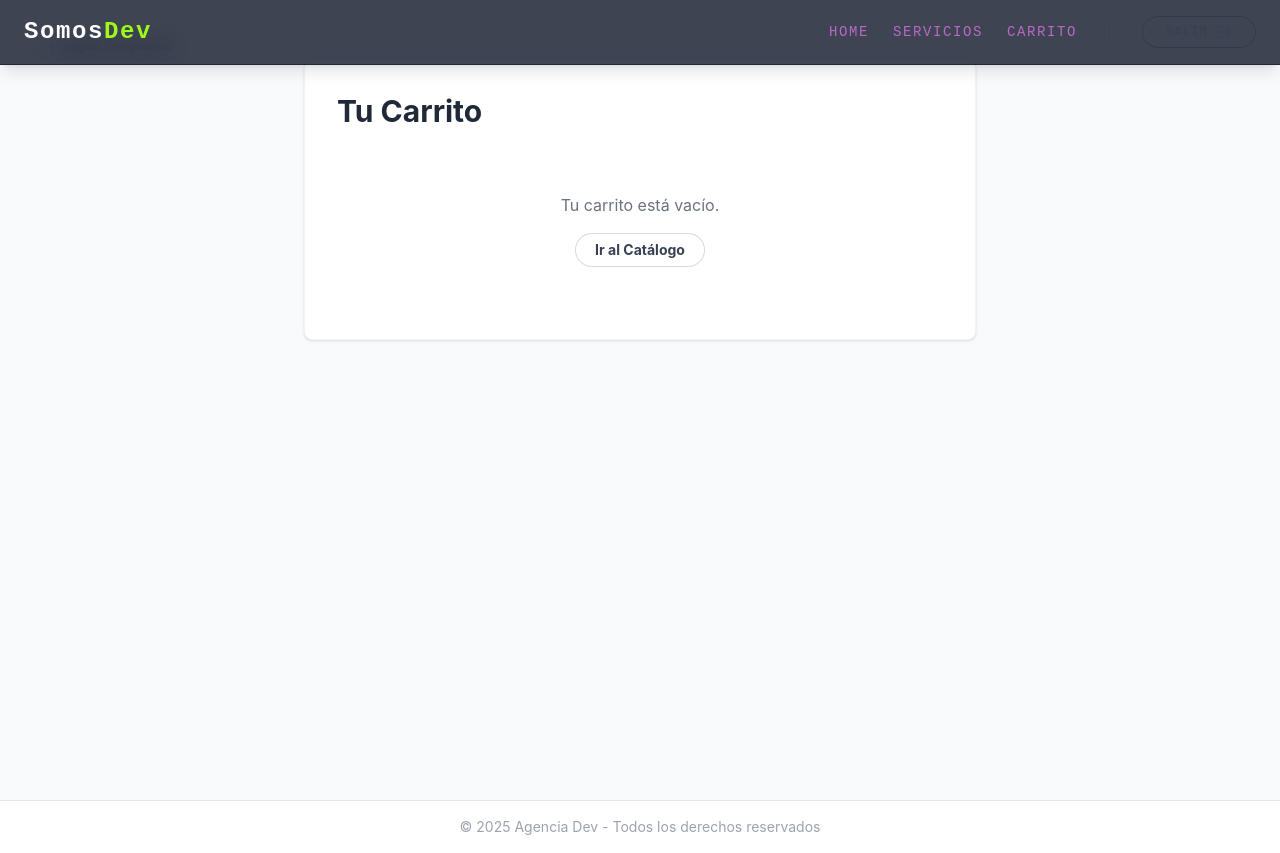
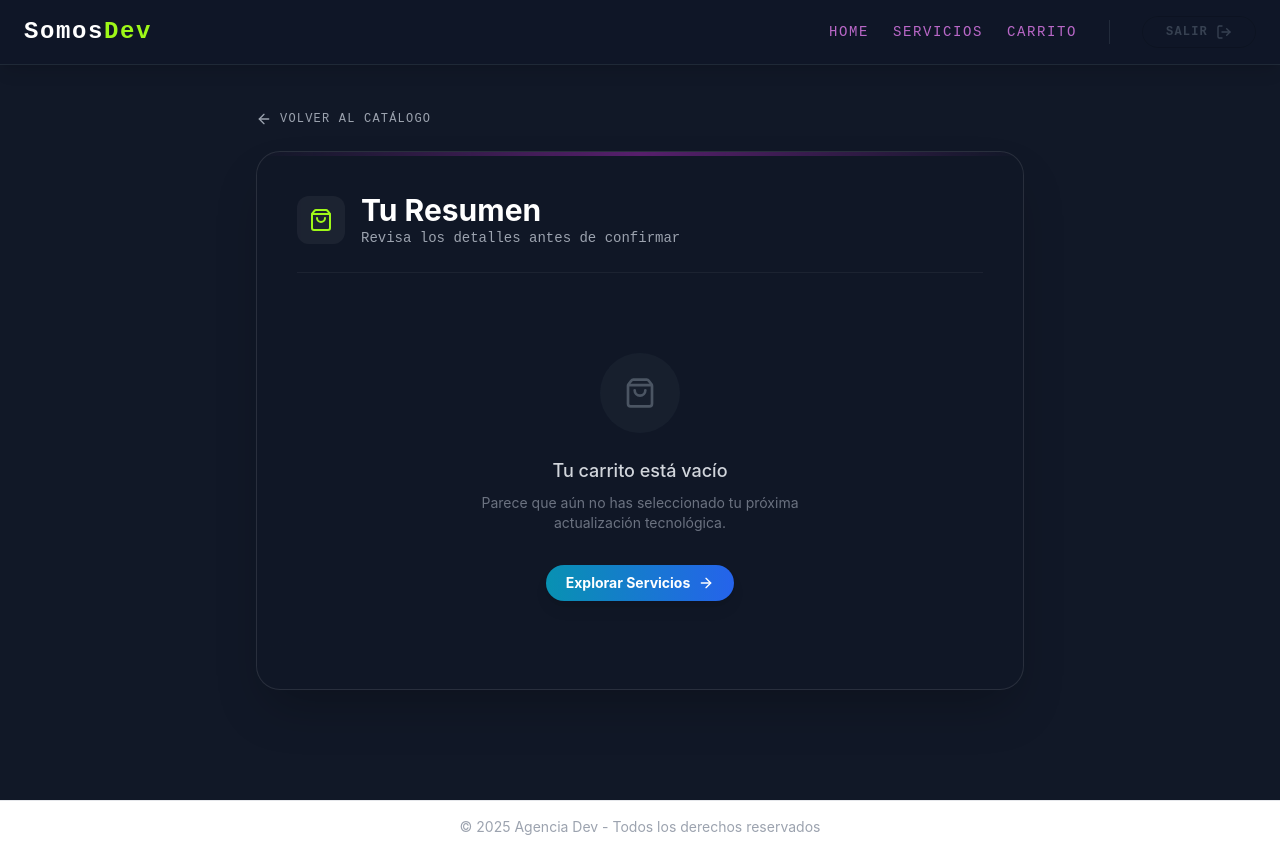
Before and after one commit to CarlosOsmarCaceres/agency-dev, a React app in the folder app/frontend/: page /cart in a window 1280 px wide. Built offline with nearby package versions, Linux system fonts and the light colour scheme; no server answers; sample sign-in values are in the browser's storage; the HTML template or start-up script is replaced by a standard one.

Commit message:
front: catalog

```diff
--- a/app/frontend/src/pages/CartPage.tsx
+++ b/app/frontend/src/pages/CartPage.tsx
@@ -1,72 +1,175 @@
 import { useEffect } from "react";
 import { useNavigate } from "react-router-dom";
+import { motion, Variants } from "framer-motion"; // 👈 1. Importamos 'Variants'
+import {
+  ShoppingBag,
+  ArrowLeft,
+  CreditCard,
+  ShieldCheck,
+  Loader2,
+} from "lucide-react"; // 👈 2. Quitamos 'Trash2'
 import { Button } from "../components/atoms/Button/Button";
-// 👇 Importamos el Hook
 import { useCart } from "../hooks/useCart";
 
 export const CartPage = () => {
   const navigate = useNavigate();
-
-  // 👇 Usamos la lógica del hook
   const { cart, isLoading, loadCart, checkout } = useCart();
 
   useEffect(() => {
     loadCart();
   }, [loadCart]);
 
+  // 👇 3. Tipamos explícitamente la variante para evitar el error de 'ease'
+  const containerVariants: Variants = {
+    hidden: { opacity: 0, y: 20 },
+    visible: {
+      opacity: 1,
+      y: 0,
+      transition: {
+        duration: 0.5,
+        ease: "easeOut", // Ahora TypeScript sabe que este string es válido
+      },
+    },
+  };
+
+  // --- ESTADO DE CARGA ---
   if (isLoading)
     return (
-      <div className="p-8 text-center text-gray-500">Cargando carrito...</div>
+      <div className="min-h-screen bg-gray-900 flex flex-col items-center justify-center gap-4 text-gray-400">
+        <Loader2 size={48} className="animate-spin text-evo-purple" />
+        <span className="font-mono tracking-wider text-sm">
+          SINCRONIZANDO CARRITO...
+        </span>
+      </div>
     );
 
   return (
-    <div className="min-h-screen bg-gray-50 p-8">
+    <div className="min-h-screen bg-gray-900 relative overflow-hidden flex items-center justify-center p-6">
+      {/* 1. Fondo Ambiental (Glows sutiles) */}
+      <div className="absolute top-0 left-1/2 -translate-x-1/2 w-[600px] h-[600px] bg-violet-600/10 rounded-full blur-[120px] -z-10" />
+
+      <motion.div
+        variants={containerVariants}
+        initial="hidden"
+        animate="visible"
+        className="w-full max-w-3xl"
+      >
+        {/* BOTÓN VOLVER (Estilo Ghost) */}
+        <button
+          onClick={() => navigate("/catalog")}
+          className="group flex items-center gap-2 text-gray-400 hover:text-white mb-6 transition-colors font-mono text-xs tracking-widest uppercase"
+        >
+          <ArrowLeft
+            size={16}
+            className="group-hover:-translate-x-1 transition-transform"
+          />
+          Volver al catálogo
+        </button>
+
+        {/* TARJETA PRINCIPAL (Glassmorphism) */}
+        <div className="bg-gray-900/60 backdrop-blur-xl border border-white/10 rounded-3xl p-8 md:p-10 shadow-2xl relative overflow-hidden">
+          {/* Borde superior brillante decorativo */}
+          <div className="absolute top-0 left-0 w-full h-1 bg-gradient-to-r from-transparent via-evo-purple to-transparent opacity-50" />
+
+          {/* HEADER */}
+          <div className="flex items-center gap-4 mb-8 border-b border-white/5 pb-6">
+            <div className="p-3 bg-white/5 rounded-xl text-evo-lime">
+              <ShoppingBag size={24} />
+            </div>
+            <div>
+              <h1 className="text-2xl md:text-3xl font-bold text-white">
+                Tu Resumen
+              </h1>
+              <p className="text-gray-400 text-sm font-mono">
+                Revisa los detalles antes de confirmar
+              </p>
+            </div>
+          </div>
+
+          {/* --- ESTADO: CARRITO VACÍO --- */}
+          {!cart || !cart.service ? (
+            <div className="text-center py-12 flex flex-col items-center">
+              <div className="w-20 h-20 bg-gray-800/50 rounded-full flex items-center justify-center mb-6">
+                <ShoppingBag size={32} className="text-gray-600" />
+              </div>
+              <p className="text-gray-300 text-lg font-medium mb-2">
+                Tu carrito está vacío
+              </p>
+              <p className="text-gray-500 text-sm mb-8 max-w-xs mx-auto">
+                Parece que aún no has seleccionado tu próxima actualización
+                tecnológica.
+              </p>
               <Button
-        label="← Seguir Comprando"
-        size="small"
-        // Usamos una clase para que parezca un botón secundario (texto gris)
-        className="bg-gray-100 text-gray-600 hover:bg-gray-200 border-0"
-        onClick={() => navigate("/catalog")}
-      />
-      <div className="max-w-2xl mx-auto bg-white p-8 rounded-lg shadow border border-gray-100">
-        <h1 className="text-3xl font-bold text-gray-800 mb-6">Tu Carrito</h1>
-
-        {!cart || !cart.service ? (
-          <div className="text-center py-10">
-            <p className="text-gray-500 mb-4">Tu carrito está vacío.</p>
-            <Button
-              label="Ir al Catálogo"
+                label={
+                  <span className="flex items-center gap-2">
+                    Explorar Servicios{" "}
+                    <ArrowLeft className="rotate-180" size={16} />
+                  </span>
+                }
+                primary
+                // Gradiente Azul/Cyan para acción secundaria
+                className="bg-gradient-to-r from-cyan-600 to-blue-600 hover:from-cyan-500 hover:to-blue-500 border-none text-white shadow-lg"
                 onClick={() => navigate("/catalog")}
               />
             </div>
           ) : (
+            /* --- ESTADO: CON PRODUCTOS --- */
             <div>
-            {/* Resumen del Servicio */}
-            <div className="border-b border-gray-200 pb-4 mb-4">
-              <h2 className="text-xl font-semibold text-gray-700">
-                Servicio Seleccionado
+              {/* Tarjeta del Servicio */}
+              <div className="bg-white/5 border border-white/10 rounded-2xl p-6 mb-8 hover:bg-white/[0.07] transition-colors group">
+                <div className="flex flex-col md:flex-row justify-between md:items-center gap-4">
+                  {/* Info del Servicio */}
+                  <div>
+                    <div className="flex items-center gap-2 mb-2">
+                      <span className="px-2 py-0.5 rounded text-[10px] font-bold bg-evo-purple/20 text-evo-lightPurple border border-evo-purple/30 font-mono uppercase tracking-wide">
+                        SERVICIO
+                      </span>
+                    </div>
+                    <h2 className="text-xl font-bold text-white group-hover:text-cyan-300 transition-colors">
+                      {cart.service.name}
                     </h2>
-              <p className="text-2xl font-bold text-[#1ea7fd] mt-1">
-                {cart.service.name}
-              </p>
-              <p className="text-gray-600">{cart.service.description}</p>
-              <p className="text-lg font-bold mt-2 text-gray-800">
-                Precio: ${cart.service.price}
+                    <p className="text-gray-400 text-sm mt-1 max-w-md">
+                      {cart.service.description}
                     </p>
                   </div>
 
-            {/* Botón de Checkout */}
-            <div className="flex justify-end mt-8">
+                  {/* Precio */}
+                  <div className="text-right">
+                    <p className="text-xs text-gray-500 font-mono uppercase mb-1">
+                      Total a Pagar
+                    </p>
+                    <p className="text-3xl font-bold text-transparent bg-clip-text bg-gradient-to-r from-emerald-400 to-cyan-400">
+                      ${cart.service.price}
+                    </p>
+                  </div>
+                </div>
+              </div>
+
+              {/* Sección de Pago / Footer */}
+              <div className="flex flex-col md:flex-row items-center justify-between gap-6 pt-6 border-t border-white/5">
+                {/* Garantía visual (Trust signal) */}
+                <div className="flex items-center gap-2 text-gray-500 text-xs">
+                  <ShieldCheck size={16} className="text-emerald-500" />
+                  <span>Transacción encriptada y segura</span>
+                </div>
+
+                {/* Botón Checkout */}
                 <Button
-                label="Confirmar y Pagar"
+                  label={
+                    <span className="flex items-center gap-2 text-sm md:text-base">
+                      CONFIRMAR Y PAGAR <CreditCard size={18} />
+                    </span>
+                  }
                   primary
                   size="large"
-                onClick={checkout} // 👇 Usamos la función del hook
+                  onClick={checkout}
+                  className="w-full md:w-auto bg-gradient-to-r from-violet-600 to-emerald-600 hover:from-violet-500 hover:to-emerald-500 border-none shadow-lg hover:shadow-emerald-500/20 text-white justify-center"
                 />
               </div>
             </div>
           )}
         </div>
+      </motion.div>
     </div>
   );
 };
--- a/app/frontend/src/pages/CatalogPage.tsx
+++ b/app/frontend/src/pages/CatalogPage.tsx
@@ -35,13 +35,15 @@ export const CatalogPage = () => {
 
   return (
     <div className="min-h-screen bg-gray-900 relative overflow-hidden">
+      <div className="relative group cursor-pointer">
+        <div className="absolute top-1/2 left-1/2 -translate-x-1/2 -translate-y-1/2 w-[300px] h-[300px] bg-[#9c27b0]/30 blur-[100px] -z-10 pointer-events-none" />
+      </div>
 
       {/* 1. Fondo Ambiental (Glows fijos para no afectar rendimiento) */}
       <div className="absolute top-0 left-1/4 w-[500px] h-[500px] bg-violet-600/20 rounded-full blur-[120px] -z-10" />
       <div className="absolute bottom-0 right-1/4 w-[500px] h-[500px] bg-cyan-500/10 rounded-full blur-[120px] -z-10" />
 
       <div className="max-w-7xl mx-auto px-6 py-20">
-
         {/* 2. HEADER: Estética Neon/Gradient */}
         <div className="text-center mb-16 space-y-4">
           <motion.h1
@@ -103,7 +105,9 @@ export const CatalogPage = () => {
                 {/* Footer de la Tarjeta: Precio y Acción */}
                 <div className="flex justify-between items-center mt-4 pt-4 border-t border-white/5 relative z-10">
                   <div className="flex flex-col">
-                    <span className="text-xs text-gray-500 font-mono uppercase">Inversión</span>
+                    <span className="text-xs text-gray-500 font-mono uppercase">
+                      Inversión
+                    </span>
                     <span className="text-2xl font-bold text-transparent bg-clip-text bg-gradient-to-r from-emerald-400 to-cyan-400">
                       ${service.price}
                     </span>
```
Lines whose indentation alone changed are shown as unchanged.
